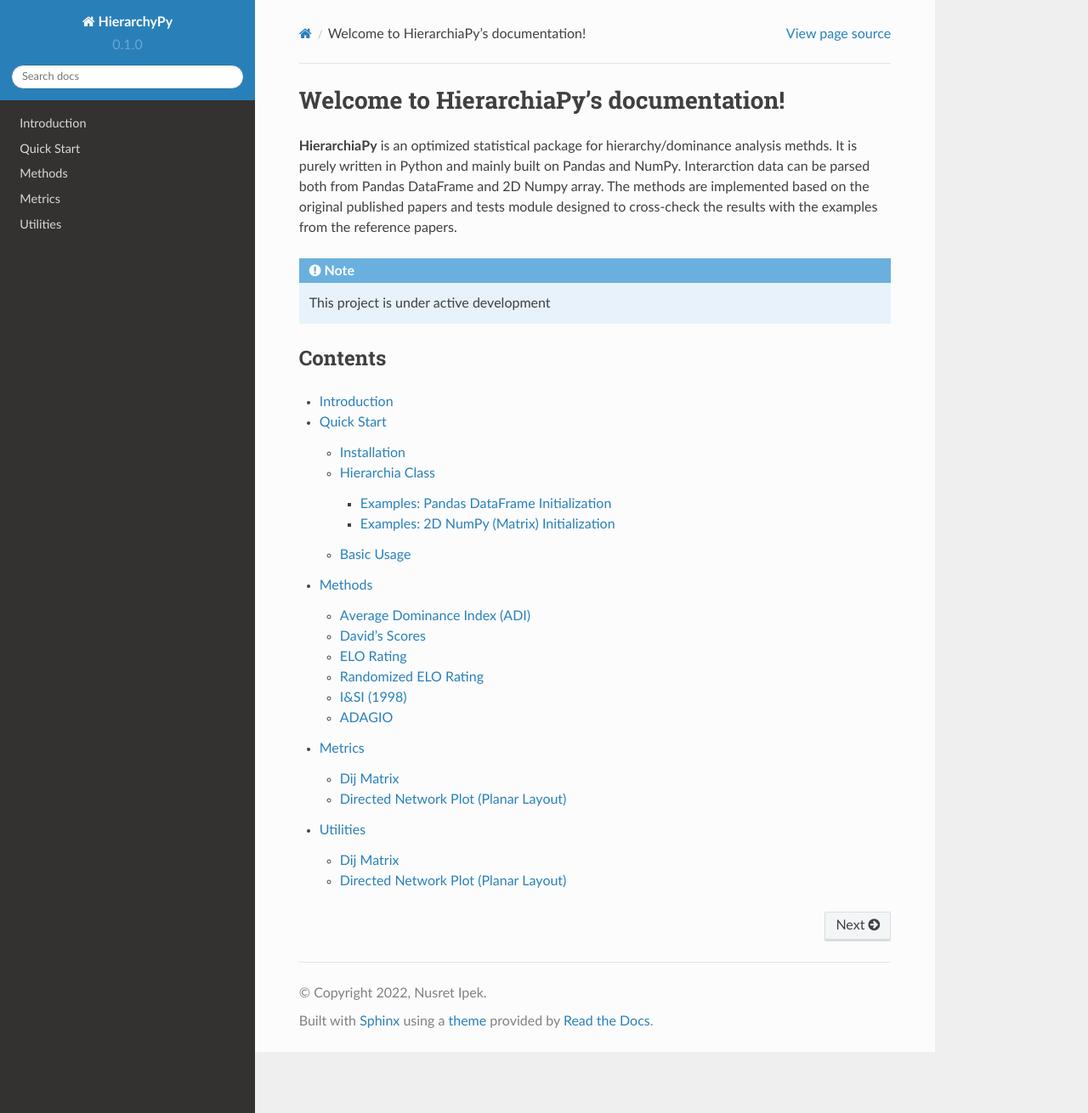
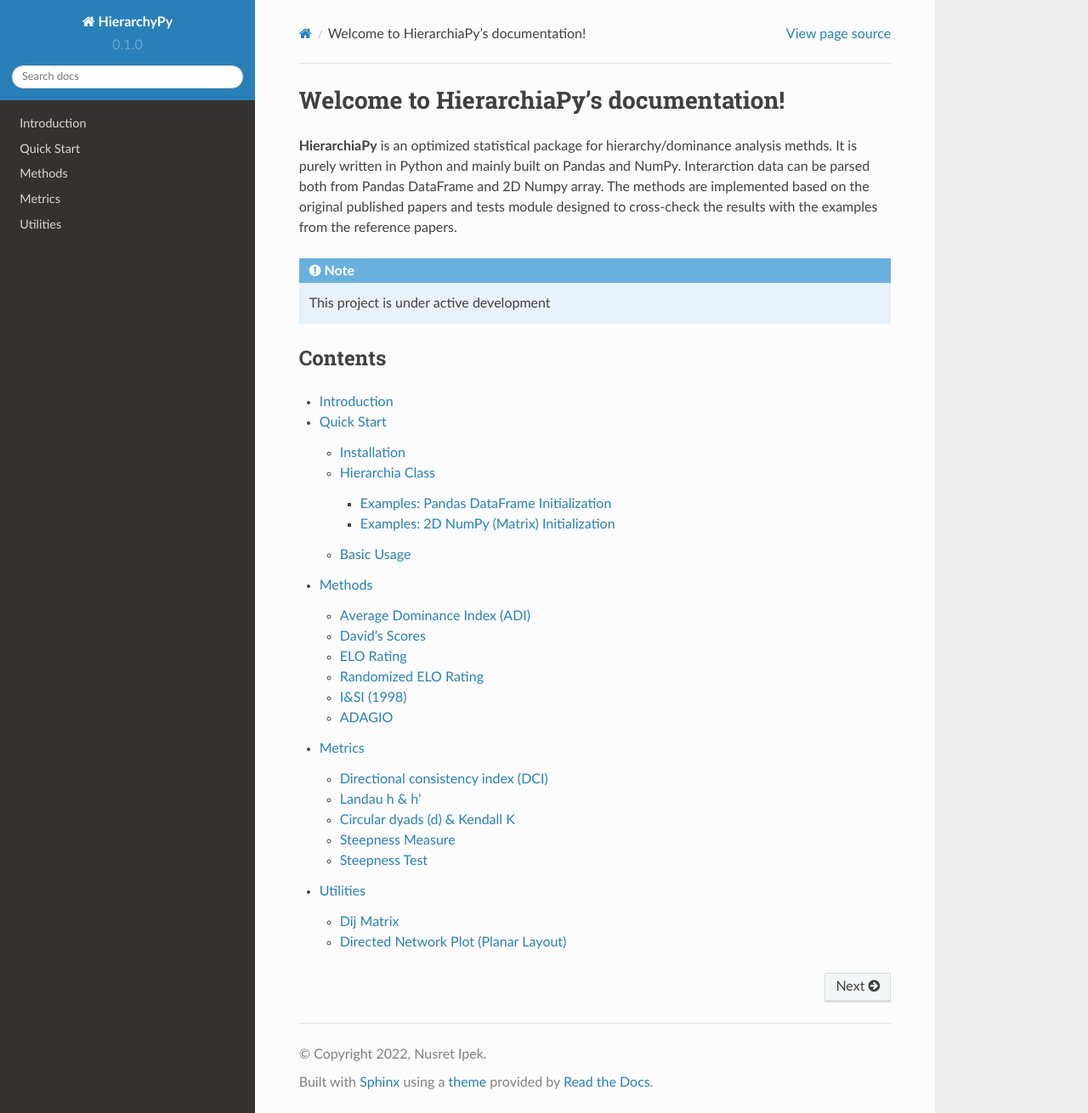
Before and after one commit to nusretipek/HierarchiaPy, a Sphinx documentation site: the page built from docs/source/index.rst, in a window 1280 px wide and 1310 px high. Shown: the whole window at 85% size. Built offline with Sphinx 7.4.7 and the Read the Docs theme 2.0.0, drawn with Linux system fonts in a browser that asks for light colours; some of the changed lines change nothing that is shown.

Commit message:
Update metrics.rst

```diff
--- a/docs/source/metrics.rst
+++ b/docs/source/metrics.rst
@@ -2,10 +2,119 @@
 ===============================================
 
 
-Dij Matrix
+Directional consistency index (DCI)
 -------------------------------
 
-.. autofunction:: _steepness.get_Dij
+.. autofunction:: _dci.dci
+
+**Example:**
+
+.. code-block:: python
+   :linenos:
+
+   mat = np.array([[0, 6, 1, 4, 6, 8, 5],
+                   [5, 0, 5, 0, 0, 2, 1],
+                   [0, 0, 0, 0, 0, 0, 0],
+                   [0, 0, 0, 0, 0, 0, 0],
+                   [2, 0, 0, 2, 0, 1, 0],
+                   [1, 15, 1, 0, 11, 0, 1],
+                   [4, 2, 0, 0, 0, 0, 0]], dtype='float32')
+
+   hier_mat = Hierarchia(mat, np.arange(0, mat.shape[0]))
+   dci = hier_mat.dci()
+   print(dci)
+
+**Result:**
+
+.. code-block:: python
+
+   0.6145
+
+
+Landau h & h'
+-------------------------------
+
+.. autofunction:: _landau_h.landau_h
+
+**Example:**
+
+.. code-block:: python
+   :linenos:
+
+   mat = np.array([[0, 3, 10],
+                   [2, 0, 1],
+                   [0, 1, 0]], dtype='float32')
+
+   hier_mat = Hierarchia(mat, np.arange(0, mat.shape[0]))
+   landau_h = hier_mat.landau_h(improved=False)
+   print(landau_h)
+
+**Result:**
+
+   {'Landau_h': 0.75}
+
+**Example:**
+
+.. code-block:: python
+   :linenos:
+
+   mat = np.array([[0, 6, 1, 4, 6, 8, 5],
+                   [5, 0, 5, 0, 0, 2, 1],
+                   [0, 0, 0, 0, 0, 0, 0],
+                   [0, 0, 0, 0, 0, 0, 0],
+                   [2, 0, 0, 2, 0, 1, 0],
+                   [1, 15, 1, 0, 11, 0, 1],
+                   [4, 2, 0, 0, 0, 0, 0]], dtype='float32')
+
+   hier_mat = Hierarchia(mat, np.arange(0, mat.shape[0]))
+   improved_landau_h = hier_mat.landau_h(improved=True, n_random=10000)
+   print(improved_landau_h)
+
+**Result:**
+
+   {'Improved_Landau_h': 0.7138, 'p_value_r': 0.0582, 'p_value_l': 0.9418}
+
+
+Circular dyads (d) & Kendall K
+-------------------------------
+
+.. autofunction:: _kendall_k.kendall_k
+
+**Example:**
+
+.. code-block:: python
+   :linenos:
+
+   mat = np.array([[0, 6, 1, 4, 6, 8, 5],
+                   [5, 0, 5, 0, 0, 2, 1],
+                   [0, 0, 0, 0, 0, 0, 0],
+                   [0, 0, 0, 0, 0, 0, 0],
+                   [2, 0, 0, 2, 0, 1, 0],
+                   [1, 15, 1, 0, 11, 0, 1],
+                   [4, 2, 0, 0, 0, 0, 0]], dtype='float32')
+
+   hier_mat = Hierarchia(mat, np.arange(0, mat.shape[0]))
+   kendall_k = hier_mat.kendall_k(odd_K=False)
+   print(kendall_k)
+
+**Result:**
+
+   Computing, 256 possible matrices for unknown relationships...
+   {'d': 6.0,
+    'ecdf_p_value': 0.196,
+    'chi_sq': None,
+    'df': None,
+    'chi_sq_p_value': None,
+    'unbiased_d': 4.0,
+    'unbiased_p_ecdf': 0.0948,
+    'K': 0.5714,
+    'unbiased_K': 0.7143}
+
+
+Steepness Measure
+-------------------------------
+
+.. autofunction:: _steepness.get_steepness
 
 Example:
 
@@ -23,46 +132,53 @@
                    [3, 1, 3, 0, 0, 4, 1, 2, 0]])
    name_arr = np.array(["V", "VS", "B", "FJ", "PR", "VB", "TOR", "MU", "ZV"])
    hier_mat = Hierarchia(mat, name_arr)
-   dij_matrix = hier_mat.get_Dij()
-   print(dij_matrix)
+   steep_dij = hier_mat.get_steepness(method='Dij')
+   print(steep_dij)
 
 Result:
 
 .. code-block:: python
 
-   [[0.     0.8731 0.9352 0.9179 0.8784 0.8929 0.9219 0.9875 0.8793]
-    [0.1269 0.     0.8654 0.7258 0.5588 0.8871 0.9762 0.8077 0.97  ]
-    [0.0648 0.1346 0.     0.6724 0.7564 0.9615 0.75   0.9286 0.7083]
-    [0.0821 0.2742 0.3276 0.     0.9571 0.9872 0.9595 0.9559 0.9914]
-    [0.1216 0.4412 0.2436 0.0429 0.     0.8143 0.8548 0.75   0.9792]
-    [0.1071 0.1129 0.0385 0.0128 0.1857 0.     0.625  0.4333 0.7353]
-    [0.0781 0.0238 0.25   0.0405 0.1452 0.375  0.     0.6111 0.7   ]
-    [0.0125 0.1923 0.0714 0.0441 0.25   0.5667 0.3889 0.     0.8077]
-    [0.1207 0.03   0.2917 0.0086 0.0208 0.2647 0.3    0.1923 0.    ]]
+   0.7421
 
 
-Directed Network Plot (Planar Layout)
+Steepness Test
 -------------------------------
 
-.. autofunction:: _network_graph.directed_network_graph
+.. autofunction:: _steepness.steepness_test
 
 Example:
 
 .. code-block:: python
    :linenos:
 
-   mat = np.array([[0, 6, 9, 8, 5],
-                   [0, 0, 4, 6, 0],
-                   [0, 2, 0, 4, 7],
-                   [1, 0, 5, 0, 3],
-                   [0, 0, 2, 3, 0]], dtype='float32')
-   hier_mat = Hierarchia(mat)
-   fig = hier_mat.directed_network_graph(fig_size=(7, 7),
-                                         node_color=['red', 'blue', 'green', 'orange', 'yellow'],
-                                         font_size=12)
+   mat = np.array([[0, 58, 50, 61, 32, 37, 29, 39, 25],
+                   [8, 0, 22, 22, 9, 27, 20, 10, 48],
+                   [3, 3, 0, 19, 29, 12, 13, 19, 8],
+                   [5, 8, 9, 0, 33, 38, 35, 32, 57],
+                   [4, 7, 9, 1, 0, 28, 26, 16, 23],
+                   [4, 3, 0, 0, 6, 0, 7, 6, 12],
+                   [2, 0, 4, 1, 4, 4, 0, 5, 3],
+                   [0, 2, 1, 1, 5, 8, 3, 0, 10],
+                   [3, 1, 3, 0, 0, 4, 1, 2, 0]])
+   name_arr = np.array(["V", "VS", "B", "FJ", "PR", "VB", "TOR", "MU", "ZV"])
+   hier_mat = Hierarchia(mat, name_arr)
+   steep_test = hier_mat.steepness_test(method='Dij', n=9999)
+   print(steep_test)
 
 Result:
 
-.. image:: https://raw.githubusercontent.com/nusretipek/HierarchiaPy/master/docs/pictures/example_network_graph_2.png
-  :width: 500
-  :alt: Directed networkk graph (Planar layout)
+.. code-block:: python
+
+   {'steepness': 0.7421,
+    'p_value_r': 0.0,
+    'p_value_l': 1.0,
+    'mean': 0.2943,
+    'std_dev': 0.0712,
+    'variance': 0.0051,
+    'min': 0.0661,
+    'max': 0.5756,
+    'percentile_25': 0.2444,
+    'percentile_50': 0.2919,
+    'percentile_75': 0.3416,
+    'count': 9999}
```
